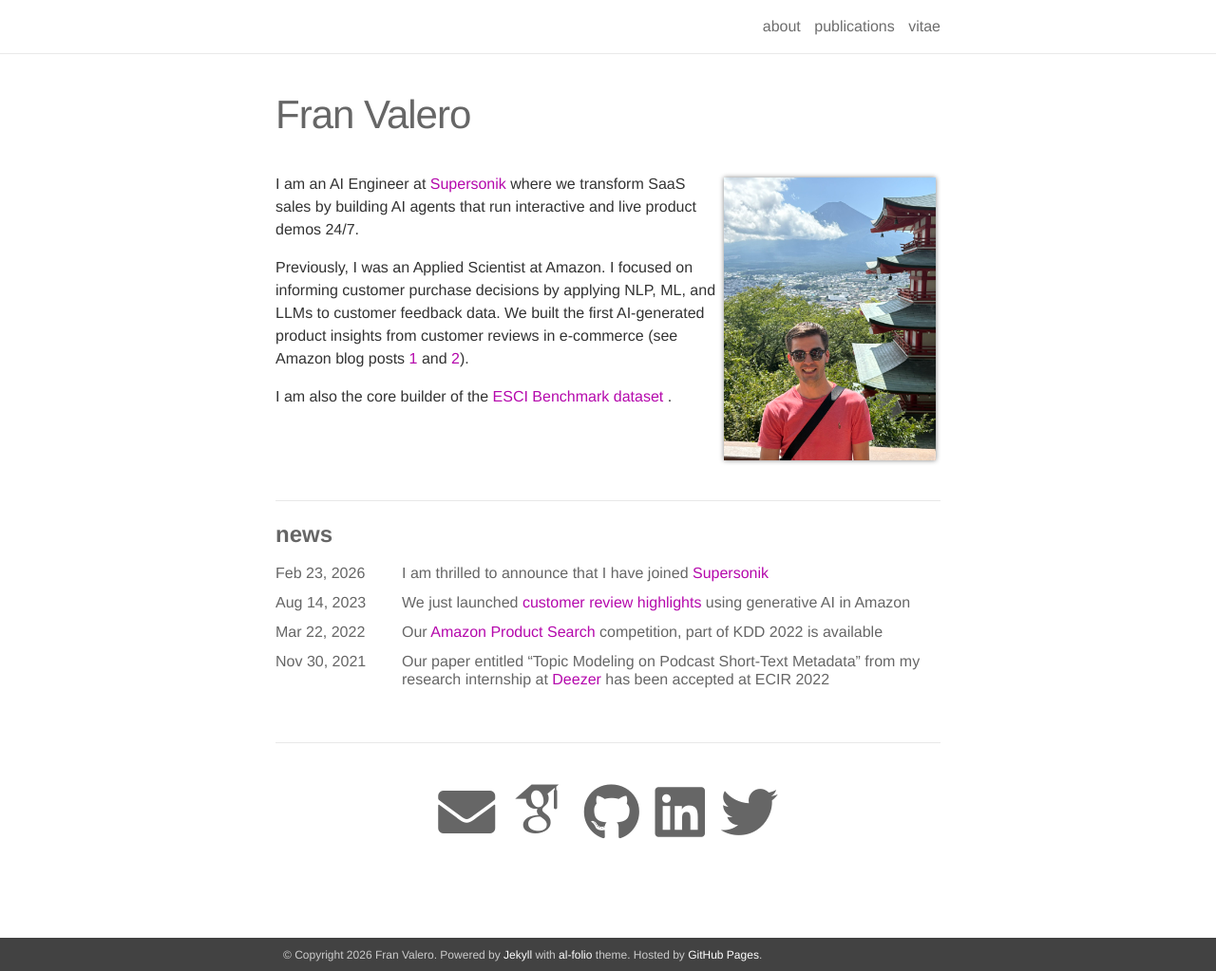
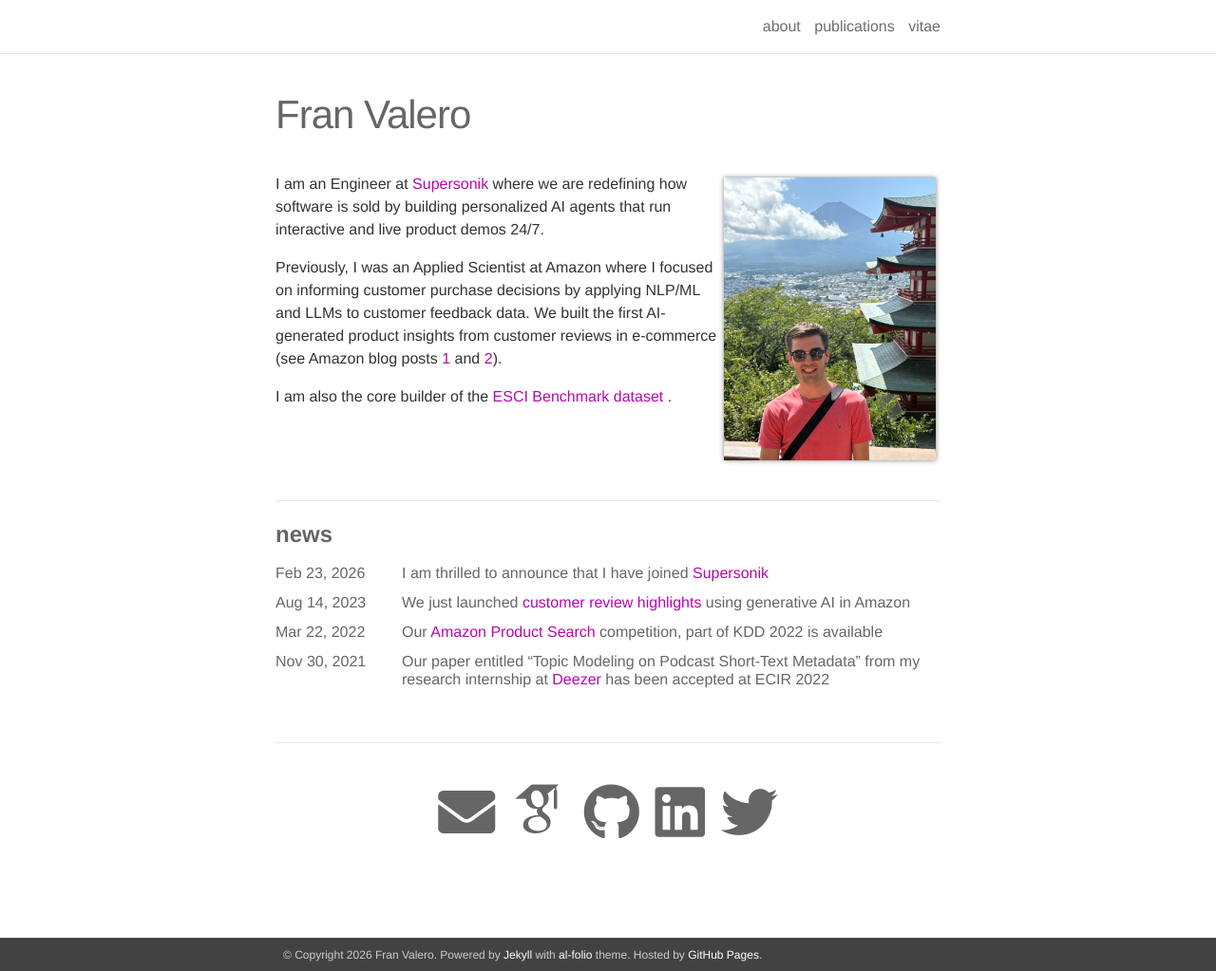
Before and after one commit to franbvalero/franbvalero.github.io, a Jekyll site: the page built from _pages/about.md, in a window 1280 px wide and 1023 px high. Shown: the whole window at 95% size. Built offline with Jekyll 4.4.1, drawn with Linux system fonts in a browser that asks for light colours; some web fonts are replaced.

Commit message:
Minor changes in bio

```diff
--- a/_pages/about.md
+++ b/_pages/about.md
@@ -12,8 +12,8 @@ social: true
 ---
 
 
-I am an AI Engineer at <a href="https://supersonik.ai"> Supersonik </a> where we transform SaaS sales by building AI agents that run interactive and live product demos 24/7.
+I am an Engineer at <a href="https://supersonik.ai"> Supersonik </a> where we are redefining how software is sold by building personalized AI agents that run interactive and live product demos 24/7.
 
-Previously, I was an Applied Scientist at Amazon. I focused on informing customer purchase decisions by applying NLP, ML, and LLMs to customer feedback data. We built the first AI-generated product insights from customer reviews in e-commerce (see Amazon blog posts <a href="https://www.aboutamazon.com/news/amazon-ai/amazon-improves-customer-reviews-with-generative-ai"> 1 </a> and <a href="https://www.aboutamazon.com/news/retail/amazon-ai-generated-review-highlights"> 2</a>).
+Previously, I was an Applied Scientist at Amazon where I focused on informing customer purchase decisions by applying NLP/ML and LLMs to customer feedback data. We built the first AI-generated product insights from customer reviews in e-commerce  (see Amazon blog posts <a href="https://www.aboutamazon.com/news/amazon-ai/amazon-improves-customer-reviews-with-generative-ai">1</a> and <a href="https://www.aboutamazon.com/news/retail/amazon-ai-generated-review-highlights">2</a>).
 
 I am also the core builder of the <a href="https://github.com/amazon-science/esci-data"> ESCI Benchmark dataset </a>.
```
